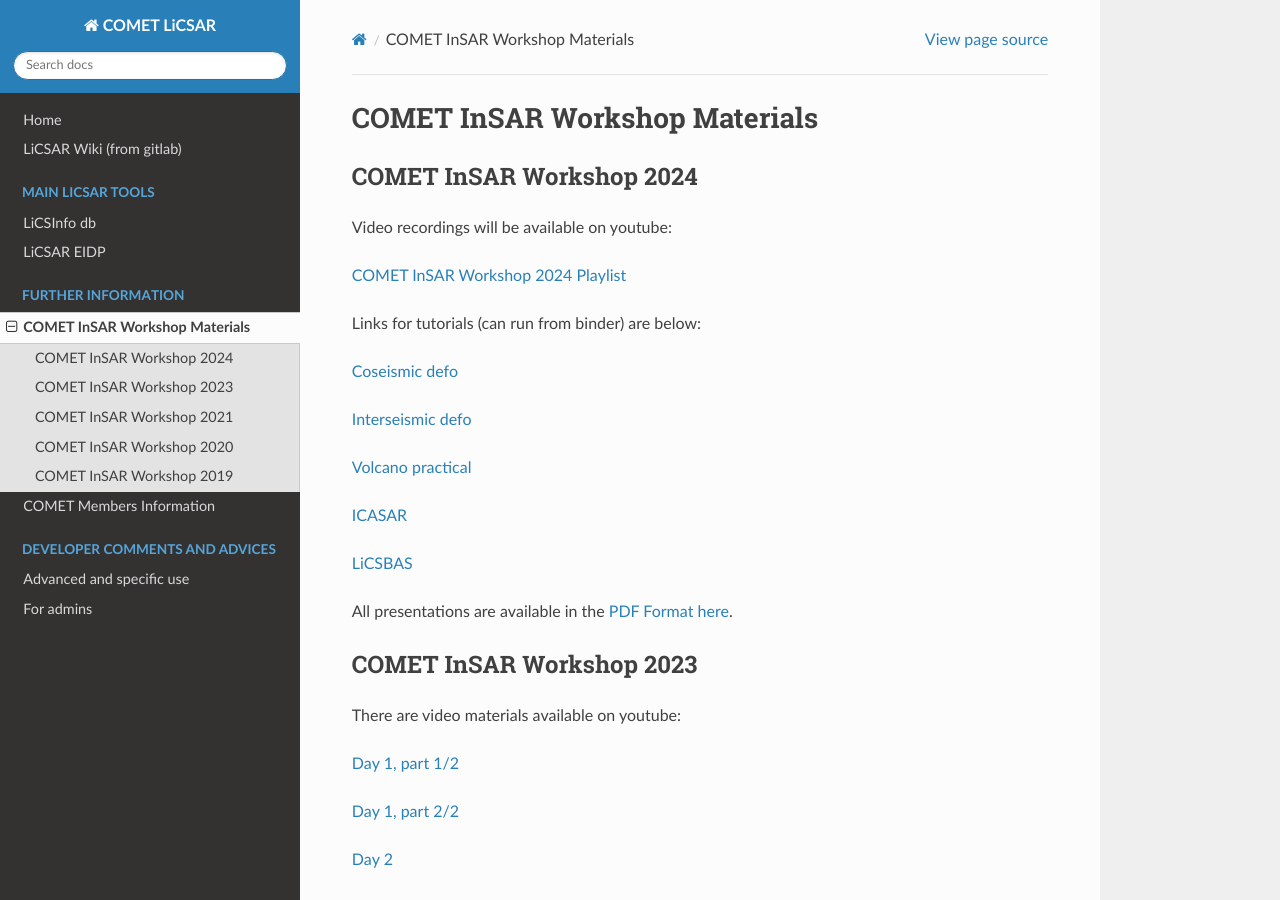
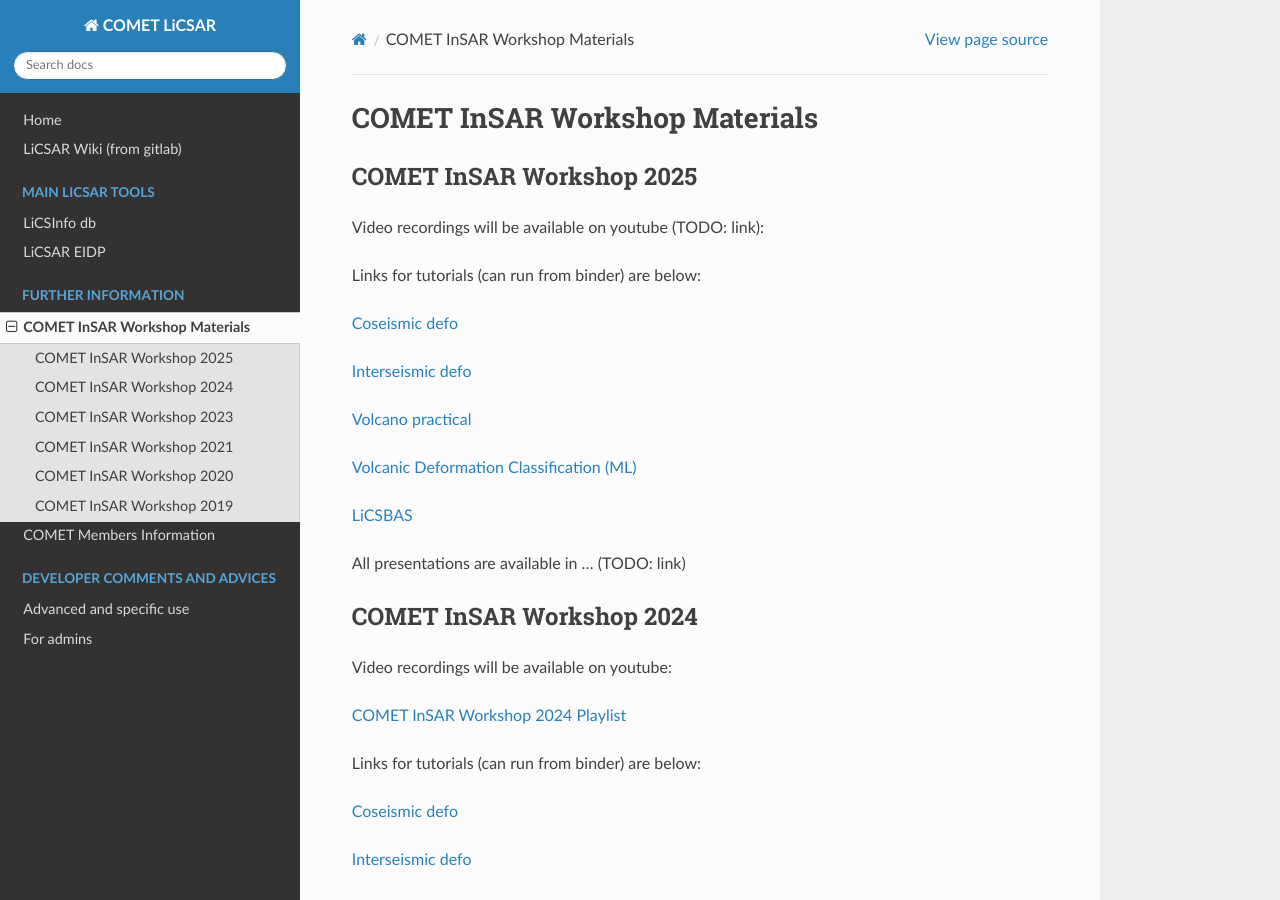
Before and after one commit to comet-licsar/comet-licsar.github.io, a Sphinx documentation site: the page built from source/ciw.rst, in a window 1280 px wide and 900 px high. Built offline with Sphinx 7.4.7 and the Read the Docs theme 3.1.0, drawn with Linux system fonts in a browser that asks for light colours.

Commit message:
Update ciw.rst

```diff
--- a/source/ciw.rst
+++ b/source/ciw.rst
@@ -1,5 +1,27 @@
 COMET InSAR Workshop Materials
 ------------------------------
+
+COMET InSAR Workshop 2025
+^^^^^^^^^^^^^^^^^^^^^^^^^
+
+Video recordings will be available on youtube (TODO: link):
+
+
+
+Links for tutorials (can run from binder) are below:
+
+`Coseismic defo <https://github.com/comet-licsar/coseismic_practical>`_
+
+`Interseismic defo <https://github.com/comet-licsar/interseismic_practical>`_
+
+`Volcano practical <https://github.com/comet-licsar/volcano_practical>`_
+
+`Volcanic Deformation Classification (ML) <https://github.com/robertpop99/Finetuning_AlexNet_EOV>`_
+
+`LiCSBAS <https://github.com/comet-licsar/LiCSBAS>`_
+
+All presentations are available in ... (TODO: link)
+
 
 COMET InSAR Workshop 2024
 ^^^^^^^^^^^^^^^^^^^^^^^^^
```
